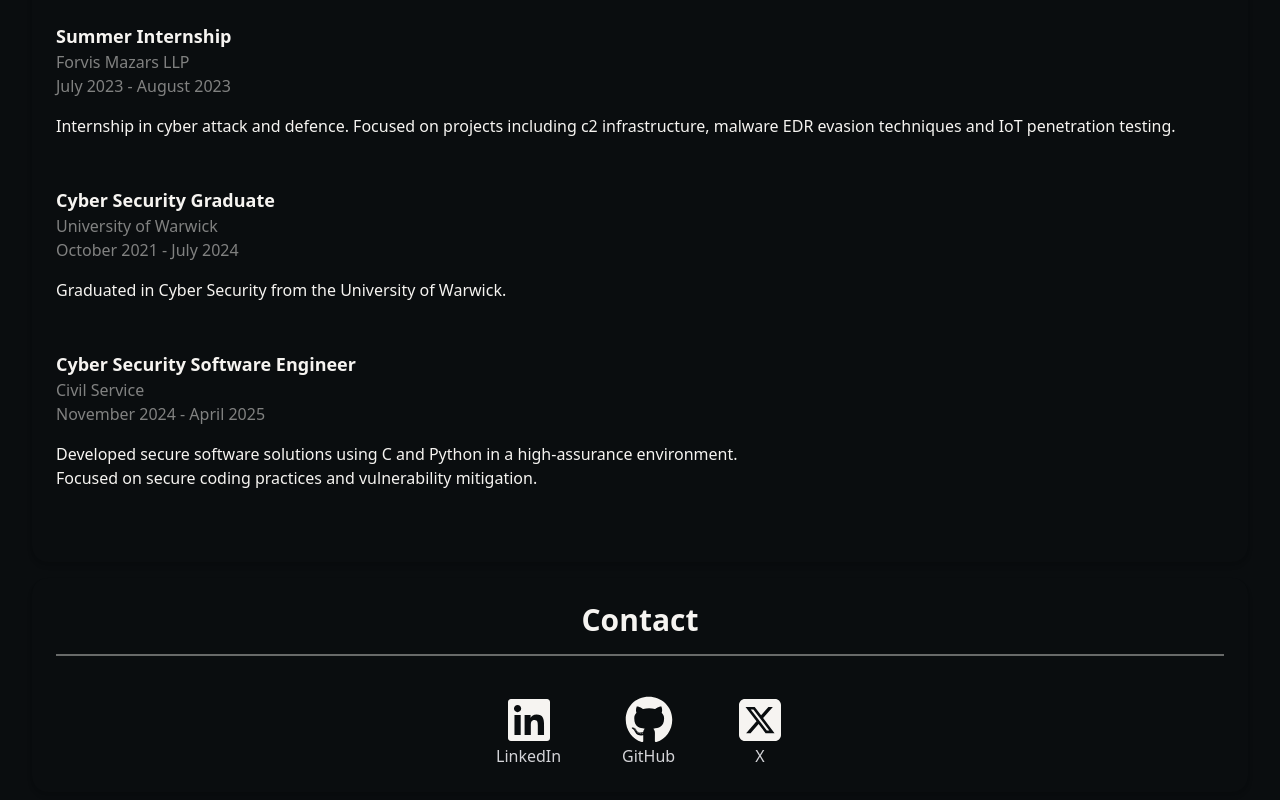
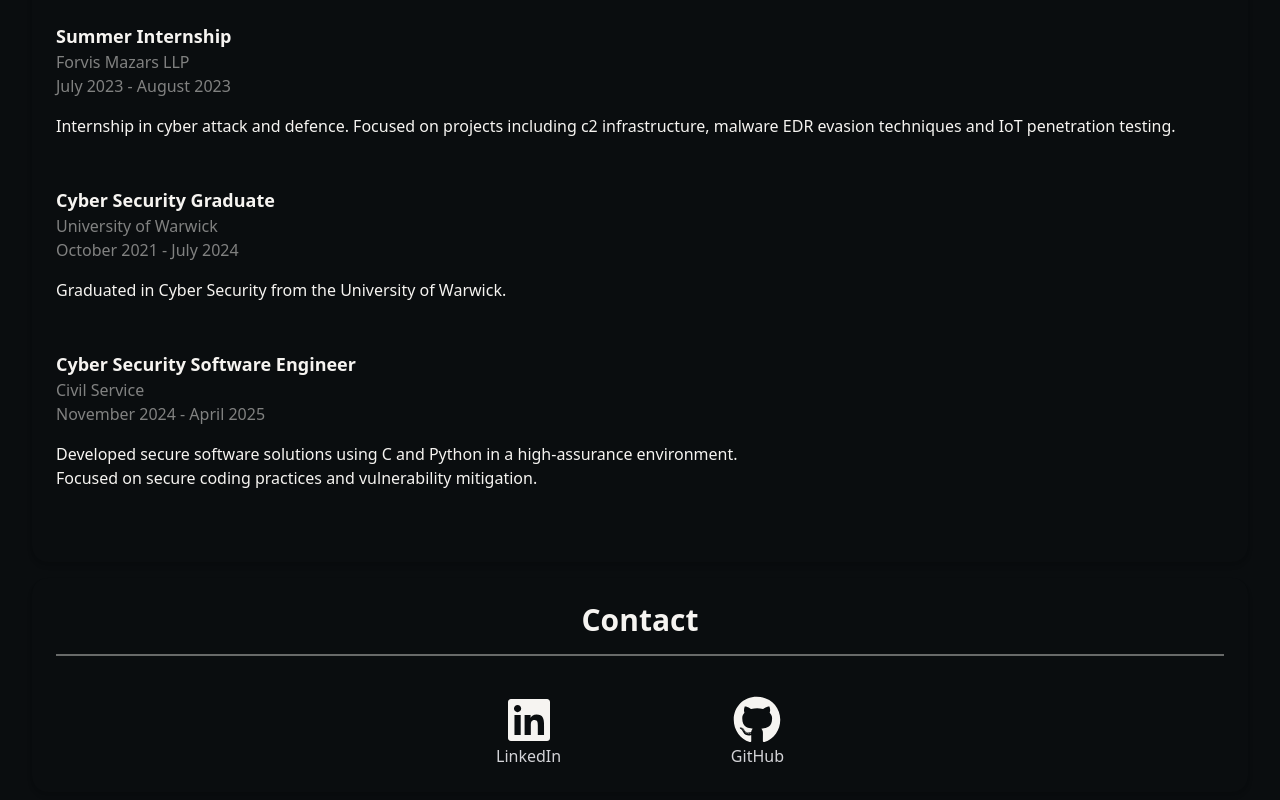
Before and after one commit to Kaialogen/Portfolio, a React (Vite) app: page / in a window 1280 px wide. Shown: the part 1272-2072 px from the top of the page. Built offline with nearby package versions, Linux system fonts and the light colour scheme.

Commit message:
Feat: Removed X link

```diff
--- a/src/components/Layout/Contact.tsx
+++ b/src/components/Layout/Contact.tsx
@@ -1,5 +1,4 @@
 import { FaLinkedin, FaGithub } from 'react-icons/fa';
-import { FaSquareXTwitter } from 'react-icons/fa6';
 
 const Contact = () => (
   <section className='p-6 rounded-2xl bg-Cosmic-Black shadow-md h-full'>
@@ -25,14 +24,6 @@
           <FaGithub className='w-12 h-12 text-WhiteChalk mt-4' />
           GitHub
         </a>
-        <a
-          href='https://twitter.com/Kaialogen'
-          target='_blank'
-          rel='noopener noreferrer'
-          className='flex flex-col items-center text-zinc-300 hover:text-zinc-100'
-        >
-          <FaSquareXTwitter className='w-12 h-12 text-WhiteChalk mt-4' />X
-        </a>
       </div>
     </div>
   </section>
```
